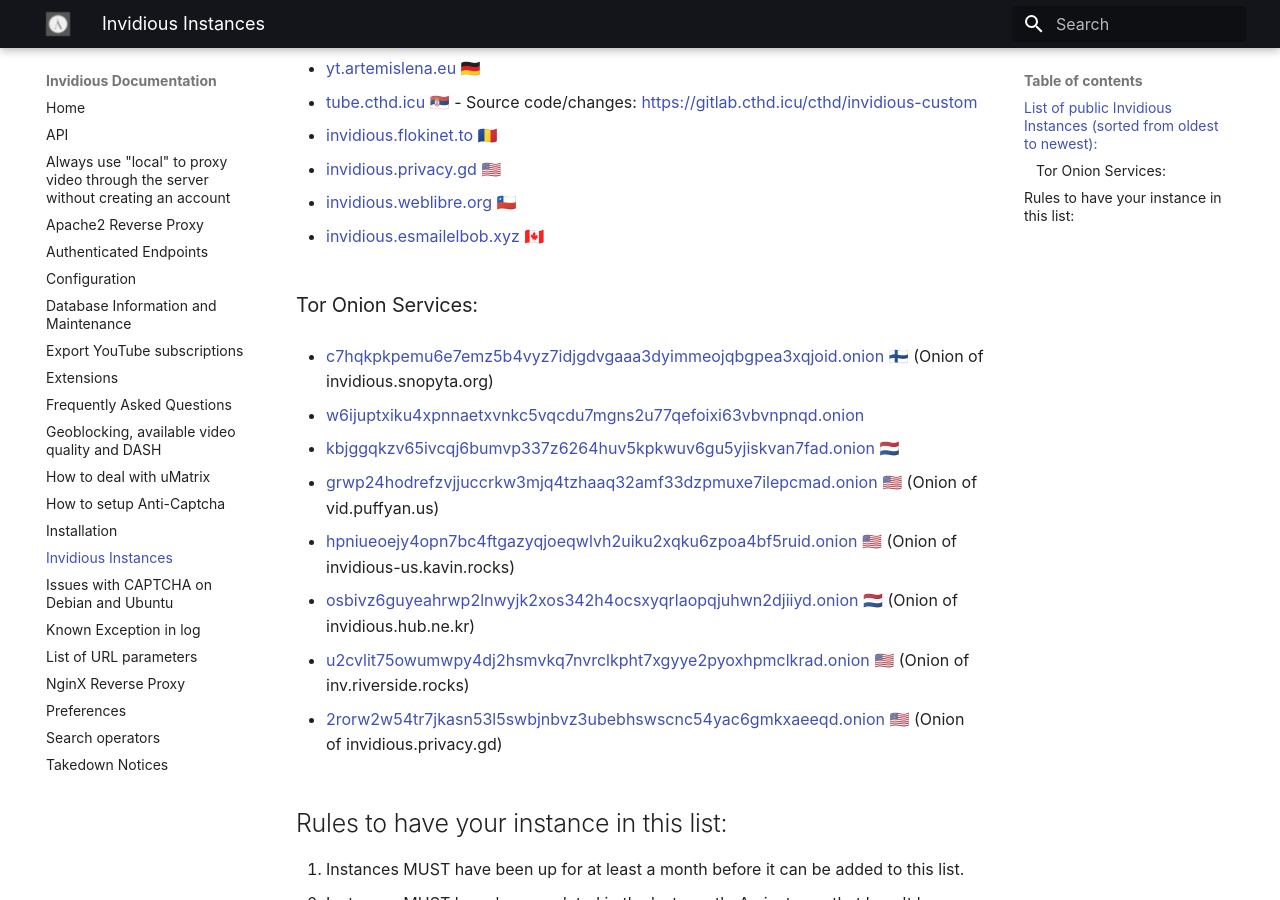
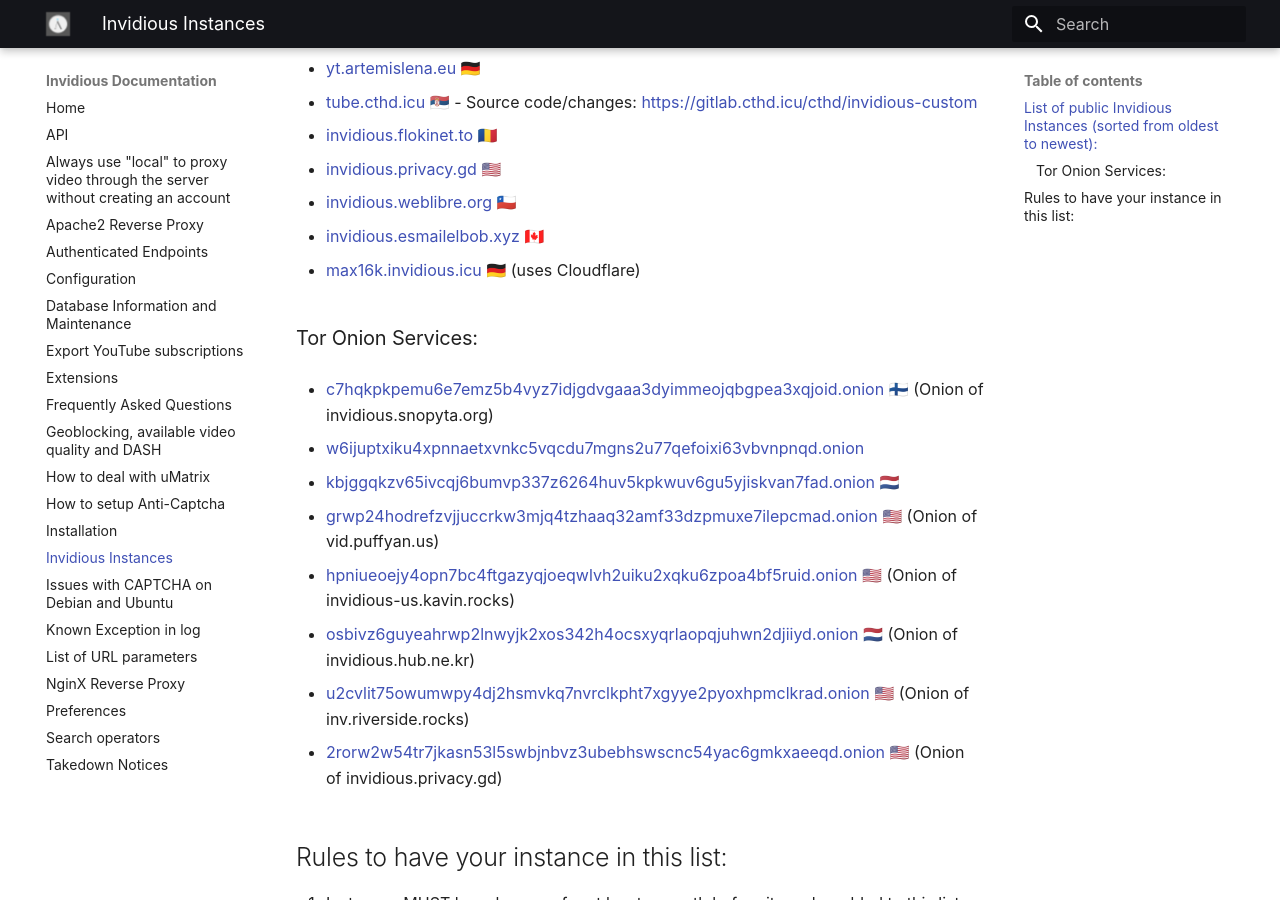
Before and after one commit to iv-org/documentation, an MkDocs documentation site: the page built from docs/Invidious-Instances.md, in a window 1280 px wide and 900 px high, scrolled down 779 px. Built offline with MkDocs 1.6.1 and Material for MkDocs 9.7.7, drawn with Linux system fonts in a browser that asks for light colours.

Commit message:
Add max16k.invidious.icu

```diff
--- a/docs/Invidious-Instances.md
+++ b/docs/Invidious-Instances.md
@@ -38,6 +38,8 @@
 
 * [invidious.esmailelbob.xyz](https://invidious.esmailelbob.xyz) 🇨🇦
 
+* [max16k.invidious.icu](https://max16k.invidious.icu) 🇩🇪 (uses Cloudflare)
+
 ### Tor Onion Services:
 * [c7hqkpkpemu6e7emz5b4vyz7idjgdvgaaa3dyimmeojqbgpea3xqjoid.onion](http://c7hqkpkpemu6e7emz5b4vyz7idjgdvgaaa3dyimmeojqbgpea3xqjoid.onion) 🇫🇮 (Onion of invidious.snopyta.org)
 
```
